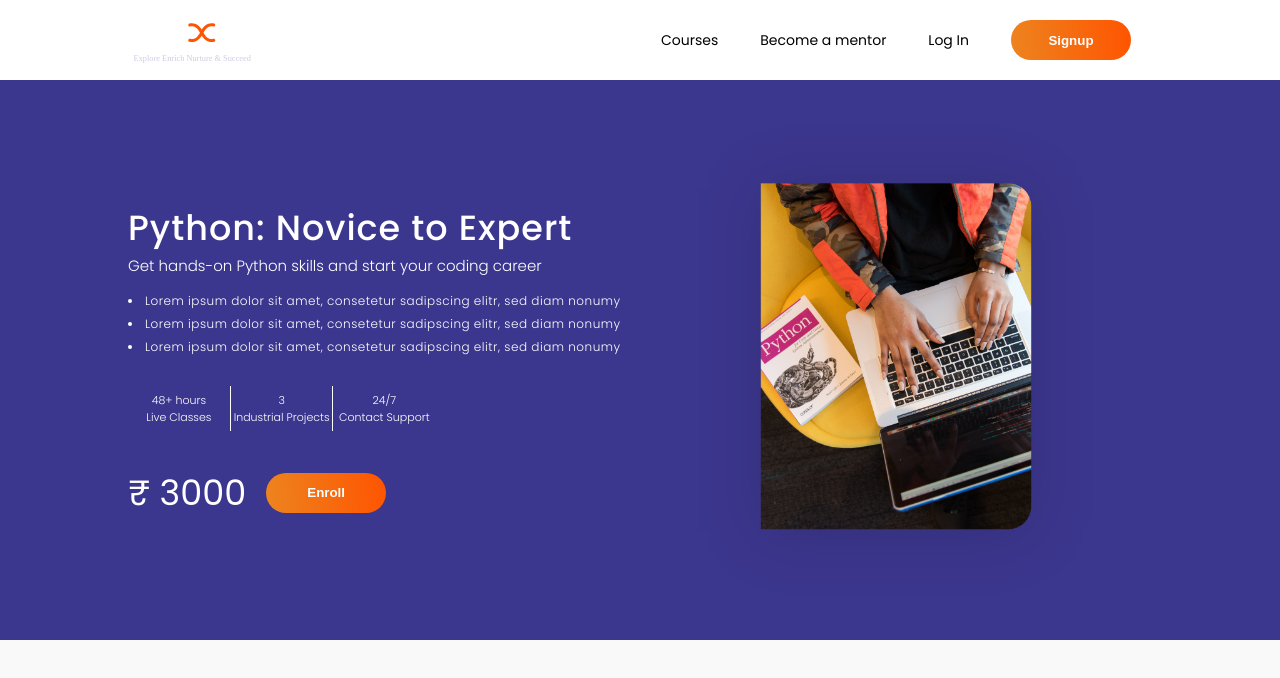
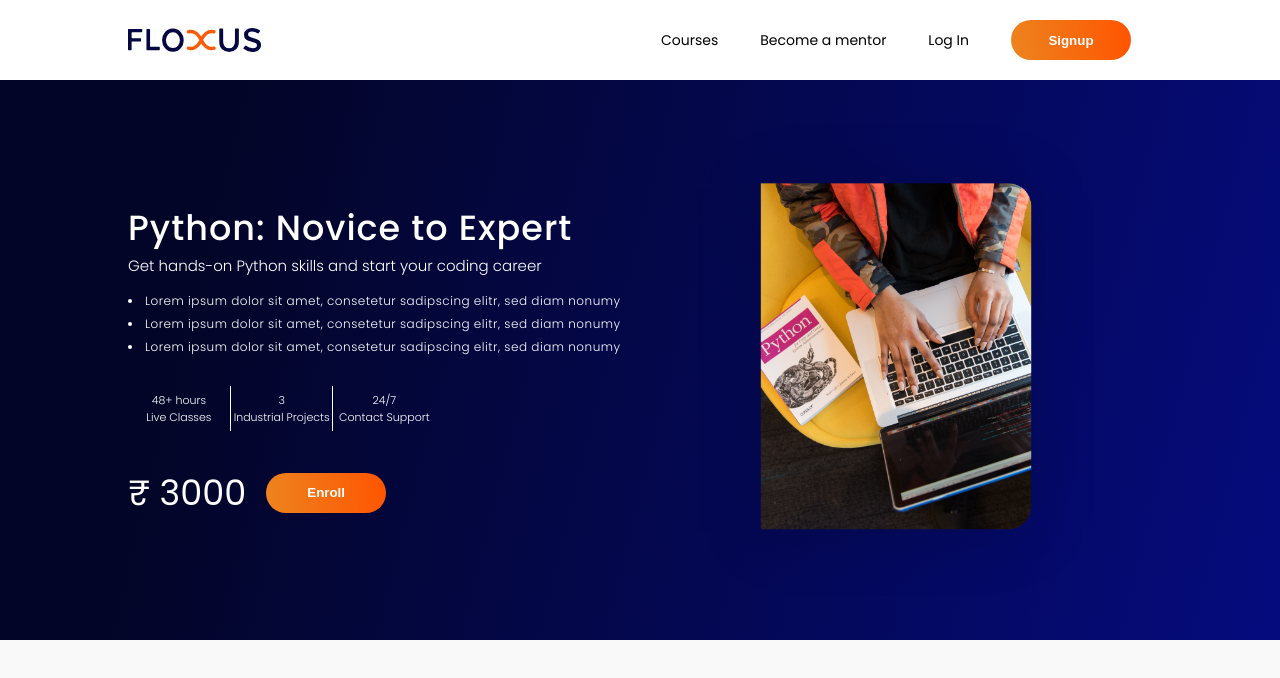
Before and after one commit to divyashasinha23/Floxus_website, a React (Create React App) app in the folder frontend/: page /course in a window 1280 px wide. Shown: the top 678 px of the page. Built offline with nearby package versions, Linux system fonts and the light colour scheme.

Commit message:
logo theme and minor css change

```diff
--- a/frontend/src/components/Coursehero/Coursehero.js
+++ b/frontend/src/components/Coursehero/Coursehero.js
@@ -7,7 +7,9 @@ const CourseHeroLayout = styled.div`
   display: flex;
   width: 100%;
   height: 70vh;
-  background-color: #3c378e;
+  background: transparent
+    linear-gradient(103.88deg, #030528 17.31%, #050b7d 100%);
+  ${'' /* background-color: #3c378e; */}
   justify-content: center;
   align-items: center;
 
--- a/frontend/src/components/FloxusUSP/Floxusfeature.js
+++ b/frontend/src/components/FloxusUSP/Floxusfeature.js
@@ -68,6 +68,7 @@ const FloxusFeatureDescriptionRight = styled.div`
 const Heading = styled.p`
   font-size: 50px;
   color: #4c4a6e;
+  ${'' /* color:#030528; */}
   font-weight: 600;
   padding-left: 20%;
   letter-spacing: 1px;
@@ -117,7 +118,8 @@ const FloxusCardContent = styled.div`
   .title {
     font-size: 15px;
     font-weight: 600;
-    color: #5048ca;
+    ${'' /* color: #5048ca; */}
+
     ${'' /* margin-bottom: 0; */}
   }
 
--- a/frontend/src/components/ToolBar/Toolbar.js
+++ b/frontend/src/components/ToolBar/Toolbar.js
@@ -1,7 +1,7 @@
 import React from 'react';
 import styled from '@emotion/styled';
 import Button from '../Buttons/Button';
-import logo from '../../images/logo.svg';
+import logo from '../../images/blue_logo.svg';
 
 const ToolbarLayout = styled.div`
   display: flex;
@@ -55,7 +55,7 @@ const Toolbar = () => {
       <ToolbarLayout>
         <ToolbarWrapper>
           <LogoWrapper>
-            <img style={{ height: '60%' }} src={logo} alt="logo" />
+            <img style={{ height: '30%' }} src={logo} alt="logo" />
           </LogoWrapper>
           <NavItemWrapper>
             <p>Courses</p>
```
Also changed, not shown: frontend/src/images/blue_logo.svg (added).
